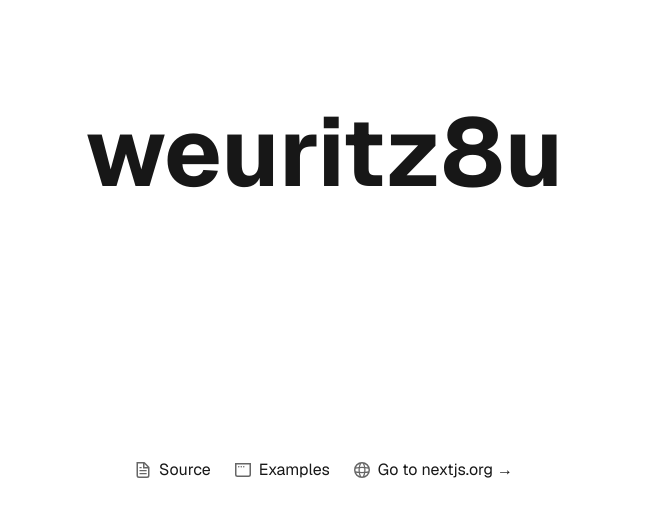
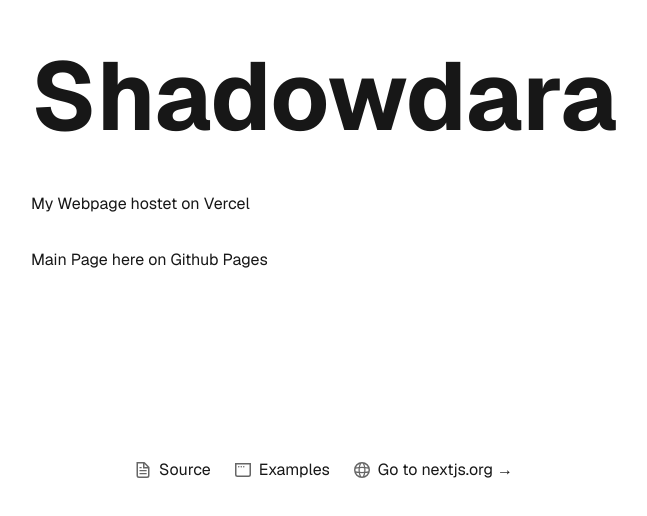
Before and after one commit to ShadowDara/Shadowdaras_webpage, a Next.js app: page / in a window 1280 px wide. Shown: the part 240-756 px from the top of the page, without its empty margins (316-963 px from the left). Built offline with nearby package versions, Linux system fonts and the light colour scheme.

Commit message:
Update page.tsx

```diff
--- a/app/page.tsx
+++ b/app/page.tsx
@@ -4,7 +4,9 @@ export default function Home() {
   return (
     <div className="grid grid-rows-[20px_1fr_20px] items-center justify-items-center min-h-screen p-8 pb-20 gap-16 sm:p-20 font-[family-name:var(--font-geist-sans)]">
       <main className="flex flex-col gap-[32px] row-start-2 items-center sm:items-start">
-        <h1 className="text-8xl font-bold mb-4">weuritz8u</h1>
+        <h1 className="text-8xl font-bold mb-4">Shadowdara</h1>
+        <p>My Webpage hostet on Vercel</p>
+        <p><a href="https://shadowdara.github.io">Main Page here on Github Pages</a></p>
       </main>
       <footer className="row-start-3 flex gap-[24px] flex-wrap items-center justify-center">
         <a
```
